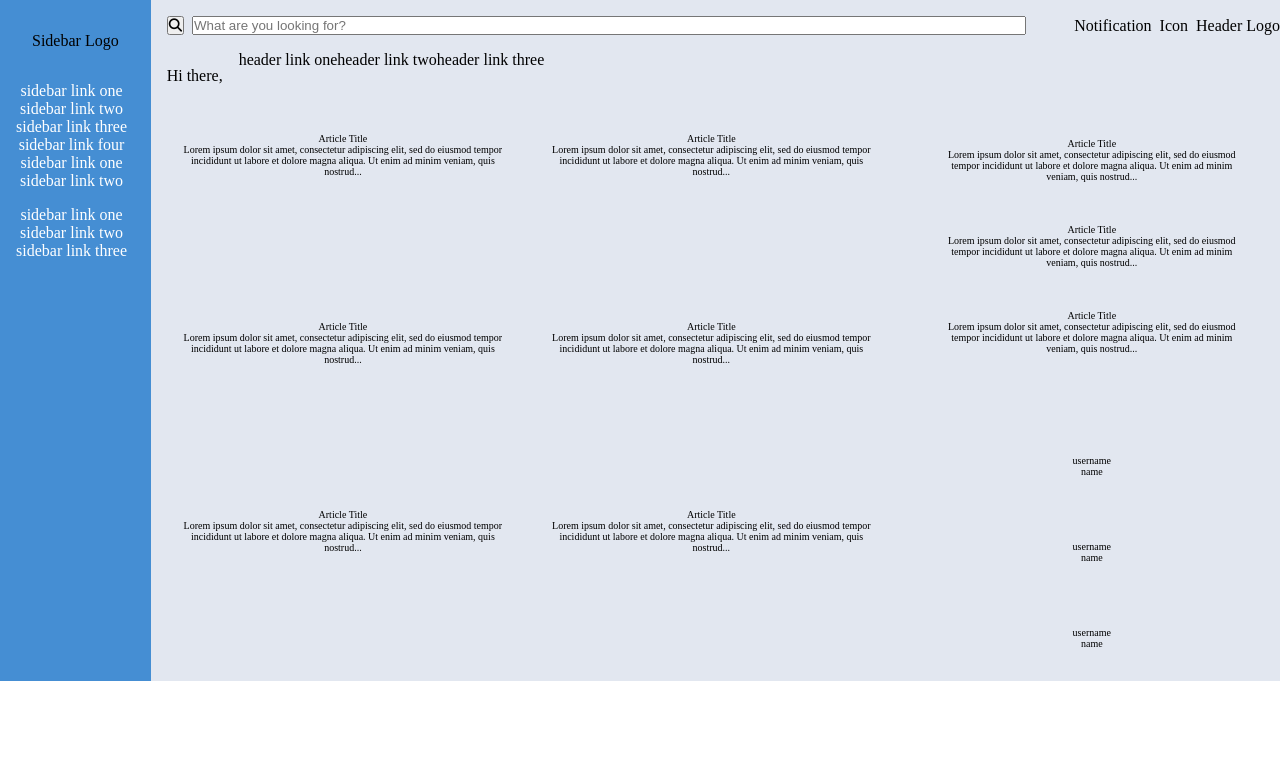
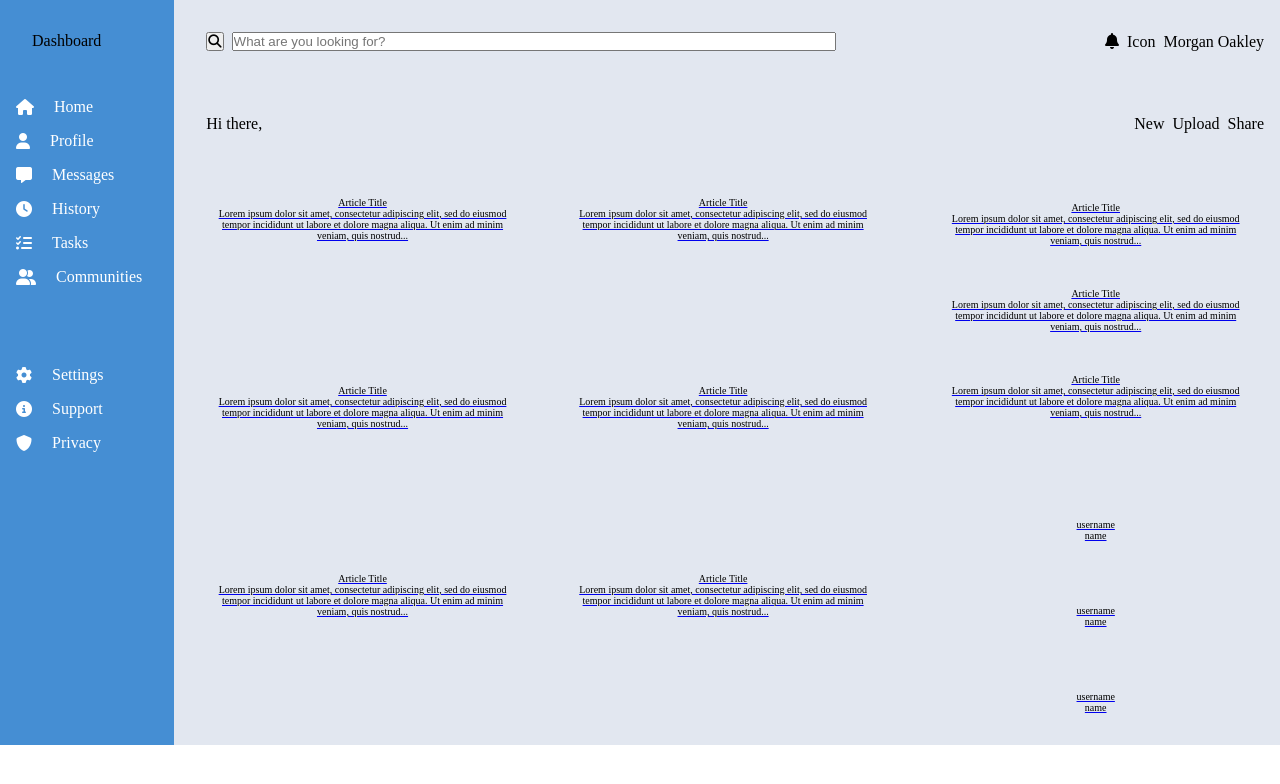
Before and after one commit to tudorjnu/admin-dashboard, a plain HTML site: page index.html in a window 1280 px wide. Drawn offline with Linux system fonts and the light colour scheme.

Commit message:
add icons and style

```diff
--- a/index.html
+++ b/index.html
@@ -15,14 +15,14 @@
     <header>
       <div class="search">
         <button type="submit" class="searchButton">
-          <i class="fa fa-search"></i>
+          <i class="fa fa-magnifying-glass"></i>
         </button>
         <input type="text" class="searchTerm" placeholder="What are you looking for?">
       </div>
       <ul class="headerLinks">
-        <item class="notification">Notification</item>
+        <item><i class="fa-solid fa-bell"></i></item>
         <item class="icon">Icon</item>
-        <item class="logo">Header Logo</item>
+        <item class="logo">Morgan Oakley</item>
       </ul>
     </header>
 
@@ -32,28 +32,72 @@
       </div>
 
       <ul>
-        <li>header link one</li>
-        <li>header link two</li>
-        <li>header link three</li>
+        <li>New</li>
+        <li>Upload</li>
+        <li>Share</li>
       </ul>
     </nav>
 
     <aside class="sidebar">
-      <div class="logo">Sidebar Logo</div>
+      <div class="sidebarLogo">Dashboard</div>
 
-      <ul>
-        <li>sidebar link one</li>
-        <li>sidebar link two</li>
-        <li>sidebar link three</li>
-        <li>sidebar link four</li>
-        <li>sidebar link one</li>
-        <li>sidebar link two</li>
+
+      <ul class="sidebarNavigation">
+        <li class="sidebarNavigationElement">
+          <a href="index.html">
+            <i class="fa-solid fa-house"></i>
+            <span>Home</span>
+        </li>
+
+        <li class="sidebarNavigationElement">
+          <a href="profile.html">
+            <i class="fa-solid fa-user"></i>
+            <span>Profile</span>
+        </li>
+
+        <li class="sidebarNavigationElement">
+          <a href="messages.html">
+            <i class="fa-solid fa-message"></i>
+            <span>Messages</span>
+        </li>
+
+        <li class="sidebarNavigationElement">
+          <a href="history.html">
+            <i class="fa-solid fa-clock"></i>
+            <span>History</span>
+        </li>
+
+        <li class="sidebarNavigationElement">
+          <a href="tasks.html">
+            <i class="fa-solid fa-list-check"></i>
+            <span>Tasks</span>
+        </li>
+
+        <li class="sidebarNavigationElement">
+          <a href="communities.html">
+            <i class="fa-solid fa-user-group"></i>
+            <span>Communities</span>
+        </li>
       </ul>
 
-      <ul>
-        <li>sidebar link one</li>
-        <li>sidebar link two</li>
-        <li>sidebar link three</li>
+      <ul class="sidebarSettings">
+        <li class="sidebarSettingsElement">
+          <a href="settings.html">
+            <i class="fa-solid fa-gear"></i>
+            <span>Settings</span>
+        </li>
+
+        <li class="sidebarSettingsElement">
+          <a href="support.html">
+            <i class="fa-solid fa-circle-info"></i>
+            <span>Support</span>
+        </li>
+
+        <li class="sidebarSettingsElement">
+          <a href="privacy.html">
+            <i class="fa-solid fa-shield"></i>
+            <span>Privacy</span>
+        </li>
       </ul>
     </aside>
 
--- a/style.css
+++ b/style.css
@@ -1,5 +1,17 @@
 :root {
   --background-color: #e2e7f0;
+
+  --stone-50: #fafaf9;
+  --stone-100: #f5f5f4;
+  --stone-200: #e7e5e4;
+  --stone-300: #d6d3d1;
+  --stone-400: #a8a29e;
+  --stone-500: #78716c;
+  --stone-600: #57534e;
+  --stone-700: #44403c;
+  --stone-800: #292524;
+  --stone-900: #1c1917;
+  --stone-950: #0c0a09;
 }
 
 * {
@@ -21,16 +33,15 @@
 }
 
 header {
-  color: black;
   grid-area: 1 / 2 / 2 / 3;
+  padding: 16px;
 
   display: flex;
-  gap: 32px;
+  gap: 64px;
 }
 
 .search {
   flex: 1 1 auto;
-  padding: 16px;
 
   display: flex;
   justify-content: stretch;
@@ -39,6 +50,8 @@ header {
 
 .searchTerm {
   flex: 1 1 auto;
+  max-width: 600px;
+  min-width: 300px;
 }
 
 .headerLinks {
@@ -50,15 +63,19 @@ header {
 
 
 nav {
-  color: black;
   grid-area: 2 / 2 / 3 / 3;
+  padding: 16px;
 
   display: flex;
+  justify-content: space-between;
 }
 
 nav ul {
+  list-style-type: none;
+
   display: flex;
-  list-style-type: none;
+  align-items: center;
+  gap: 8px;
 }
 
 aside {
@@ -69,8 +86,9 @@ aside {
   display: flex;
   flex-direction: column;
   align-items: flex-start;
-  gap: 16px;
+  gap: 32px;
   padding: 16px;
+  padding-right: 32px;
 }
 
 aside > * {
@@ -79,7 +97,33 @@ aside > * {
 
 aside ul {
   list-style-type: none;
+
+  display: flex;
+  flex-direction: column;
+
+  justify-content: flex-start;
+  align-items: flex-start;
+
+  gap: 8px;
 }
+
+aside ul li {
+  gap: 8px;
+}
+
+aside ul li a {
+  color: white;
+
+  display: flex;
+  justify-content: flex-start;
+  align-items: center;
+  align-content: flex-start;
+
+  gap: 20px;
+
+  text-decoration: none;
+}
+
 
 
 main {
```
